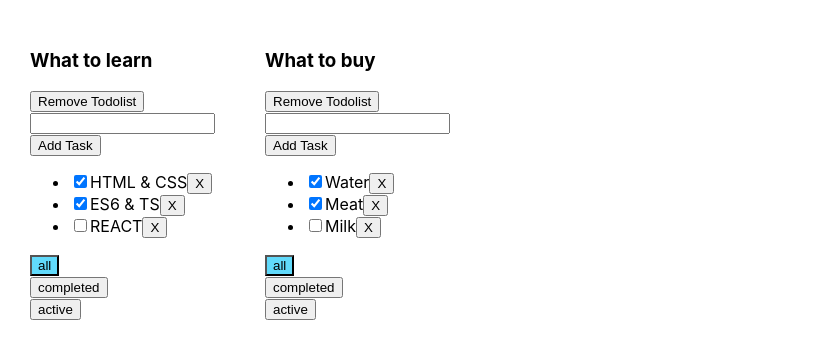
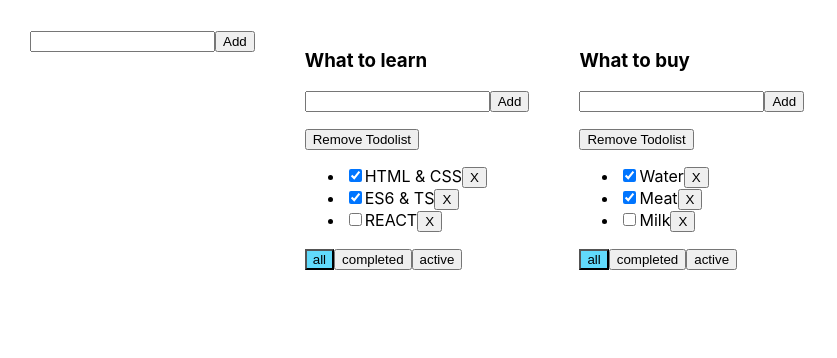
Before and after one commit to LDS196/my-to-do, a React (Create React App) app: page / in a window 1280 px wide. Shown: the top 358 px of the page, without its empty margins (0-837 px from the left). Built offline with nearby package versions, Linux system fonts and the light colour scheme.

Commit message:
add EditableSpan.tsx add AddItemForm.tsx

```diff
--- a/src/App.css
+++ b/src/App.css
@@ -38,3 +38,6 @@ padding: 30px;
     transform: rotate(360deg);
   }
 }
+.active{
+  background-color: #61dafb;
+}
--- a/src/App.tsx
+++ b/src/App.tsx
@@ -2,6 +2,7 @@ import React, {useState} from 'react';
 import './App.css';
 import {v1} from "uuid";
 import {Todolist} from "./Components/Todolist";
+import {AddItemForm} from "./Components/AddItemForm";
 
 
 export type TaskType = {
@@ -47,27 +48,38 @@ function App() {
         setTasks({...tasks, [todolistId]: tasks[todolistId].filter(t => t.id !== taskId)})
     }
 
-    const changeFilterTodolist=(value:FilterType,todolistId: string)=>{
-        setTodolists(todolists.map(tl=> tl.id===todolistId? {...tl,filter:value}: tl))
+    const changeFilterTodolist = (value: FilterType, todolistId: string) => {
+        setTodolists(todolists.map(tl => tl.id === todolistId ? {...tl, filter: value} : tl))
     }
-const removeTodolist = (todolistId:string)=>{
-        setTodolists(todolists.filter(tl=> tl.id!== todolistId))
+    const removeTodolist = (todolistId: string) => {
+        setTodolists(todolists.filter(tl => tl.id !== todolistId))
     }
-    const getTasksForRender=(tasks:Array<TaskType>, filter: FilterType)=>{
-        switch (filter){
+    const getTasksForRender = (tasks: Array<TaskType>, filter: FilterType) => {
+        switch (filter) {
             case 'active':
-                return tasks.filter((t=> !t.isDone));
+                return tasks.filter((t => !t.isDone));
             case 'completed':
-                return tasks.filter((t=> t.isDone));
+                return tasks.filter((t => t.isDone));
             default:
                 return tasks
         }
     }
-    const changeStatusTask = (taskId: string, todolistId:string, isDone:boolean)=>{
-        setTasks({...tasks, [todolistId]:tasks[todolistId].map(t=> t.id===taskId?{...t, isDone:isDone}:t)})
+    const changeStatusTask = (taskId: string, todolistId: string, isDone: boolean) => {
+        setTasks({...tasks, [todolistId]: tasks[todolistId].map(t => t.id === taskId ? {...t, isDone: isDone} : t)})
+    }
+    const addTodolist = (title: string) => {
+        const newTodolist: TodolistType = {id: v1(), title: title, filter: 'all'}
+        setTasks({...tasks, [newTodolist.id]: []})
+        setTodolists([newTodolist, ...todolists])
+    }
+    const onChangeTitleTask = (value: string, todolistId: string, taskId: string) => {
+        setTasks({...tasks, [todolistId]: tasks[todolistId].map(el => el.id === taskId ? {...el, title: value} : el)})
+    }
+    const onChangeSetTitleTodolist=(title:string, todolistId: string)=>{
+        setTodolists(todolists.map(el=> el.id===todolistId?{...el, title:title}: el))
     }
     let todolist = todolists.map(tl => {
-        const filteredTasksForTodolist = getTasksForRender(tasks[tl.id],tl.filter)
+        const filteredTasksForTodolist = getTasksForRender(tasks[tl.id], tl.filter)
 
         return <Todolist key={tl.id}
                          title={tl.title}
@@ -78,10 +90,13 @@ const removeTodolist = (todolistId:string)=>{
                          changeFilterTodolist={changeFilterTodolist}
                          changeStatusTask={changeStatusTask}
                          removeTodolist={removeTodolist}
-        removeTask={removeTask}/>
+                         removeTask={removeTask}
+                         onChangeTitleTask={onChangeTitleTask}
+                         onChangeSetTitleTodolist={onChangeSetTitleTodolist}/>
     })
     return (
         <div className="App">
+            <AddItemForm addItem={addTodolist}/>
             {todolist}
         </div>
     );
--- /dev/null
+++ b/src/Components/AddItemForm.tsx
@@ -0,0 +1,33 @@
+import React, {ChangeEvent, KeyboardEvent, useState} from "react";
+
+type AddItemFormType = {
+    addItem: (value: string) => void
+}
+export const AddItemForm: React.FC<AddItemFormType> = ({addItem}) => {
+    const errorText = 'Please, enter item title'
+    let [inputValue, setInputValue] = useState<string>('')
+    let [error, setError] = useState<string>('')
+    const onKeyDownHandler = (e: KeyboardEvent<HTMLInputElement>) => e.key === 'Enter' && onClickAddItemHandler();
+    const onChangeHandler = (e: ChangeEvent<HTMLInputElement>) => {
+        setError('')
+        setInputValue(e.currentTarget.value)
+    }
+    const onClickAddItemHandler = () => {
+        if (inputValue.trim()) {
+            addItem(inputValue.trim())
+        } else {
+            setError(errorText)
+        }
+        setInputValue('')
+    }
+
+    return (
+        <div>
+            <input onChange={onChangeHandler} value={inputValue} onKeyDown={onKeyDownHandler}/>
+            <button onClick={onClickAddItemHandler}>Add</button>
+            <p>{error ? error : ''}</p>
+
+        </div>
+
+    )
+}
--- a/src/Components/Button.module.css
+++ /dev/null
@@ -1,3 +0,0 @@
-.active{
-    background-color: #61dafb;
-}
--- a/src/Components/Button.tsx
+++ b/src/Components/Button.tsx
@@ -1,19 +1,16 @@
 import React from 'react';
-import {FilterType} from "../App";
-import s from './Button.module.css'
+
 type ButtonType = {
-    title: FilterType |string
-    filter: FilterType
-    callback: () => void
+
 }
-const Button: React.FC<ButtonType> = ({title, callback,filter}) => {
+const Button: React.FC<ButtonType> = () => {
     // const onClickHandler = () => {
     //     callback()
     // }
 
     return (
         <div>
-            <button className={ filter===title? s.active: undefined} onClick={callback}>{title}</button>
+            <button></button>
         </div>
     );
 };
--- /dev/null
+++ b/src/Components/EditableSpan.tsx
@@ -0,0 +1,42 @@
+import React, {ChangeEvent, KeyboardEvent, useState} from "react";
+
+type EditableSpanType = {
+    onChangeTitle: (value: string) => void
+    title: string
+}
+export const EditableSpan: React.FC<EditableSpanType> = ({title, onChangeTitle}) => {
+
+    let [editMode, setEditMode] = useState<boolean>(false)
+
+    const errorText = 'Please, enter item title';
+
+    let [inputValue, setInputValue] = useState<string>(title)
+    let [error, setError] = useState<string>('')
+
+    const onChangeHandler = (e: ChangeEvent<HTMLInputElement>) => {
+        setError('')
+        setInputValue(e.currentTarget.value)
+    }
+    const onChangeTitleHandler = () => {
+        if (inputValue.trim()) {
+            onChangeTitle(inputValue.trim())
+            setEditMode(false)
+        } else {
+            setError(errorText)
+        }
+    }
+    const onEditSpan = () => {
+        setEditMode(true)
+    }
+    const onKeyDownHandler = (e: KeyboardEvent<HTMLInputElement>) => e.key === 'Enter' && onChangeTitleHandler();
+    return (
+        editMode
+            ? <>
+                <input onChange={onChangeHandler} value={inputValue} onKeyDown={onKeyDownHandler}
+                       autoFocus={true} onBlur={onChangeTitleHandler}/>
+                <p>{error ? error : ''}</p>
+            </>
+            : <span onDoubleClick={onEditSpan}>{title}</span>
+
+    )
+}
--- a/src/Components/Todolist.tsx
+++ b/src/Components/Todolist.tsx
@@ -1,6 +1,7 @@
-import React, {ChangeEvent, KeyboardEvent, useState} from 'react';
+import React, {ChangeEvent} from 'react';
 import {FilterType, TaskType} from "../App";
-import Button from "./Button";
+import {AddItemForm} from "./AddItemForm";
+import {EditableSpan} from "./EditableSpan";
 
 type TodolistPropsType = {
     title: string
@@ -12,38 +13,27 @@ type TodolistPropsType = {
     changeFilterTodolist: (value: FilterType, todolistId: string) => void
     changeStatusTask: (taskId: string, todolistId: string, isDone: boolean) => void
     removeTodolist: (todolistId: string) => void
+    onChangeTitleTask:(value: string, todolistId: string, taskId:string) => void
+    onChangeSetTitleTodolist:(title:string, todolistId: string)=> void
 }
 export const Todolist: React.FC<TodolistPropsType> = (props) => {
 
     const {
-        title,
-        tasks,
-        addTask,
-        todolistId,
-        removeTask,
-        filter,
-        changeFilterTodolist,
-        changeStatusTask,
-        removeTodolist
+        title, tasks, addTask, todolistId, removeTask, filter,
+        changeFilterTodolist, changeStatusTask, removeTodolist,onChangeTitleTask,
+        onChangeSetTitleTodolist
     } = props
-    let [inputValue, setInputValue] = useState<string>('')
-    let [error, setError] = useState<string>('')
-    const errorText = 'Incorrect value'
-    const onChangeHandler = (e: ChangeEvent<HTMLInputElement>) => {
-        setError('')
-        setInputValue(e.currentTarget.value)
+    const addNewTask = (value: string) => {
+        addTask(value, todolistId)
     }
-    const addNewTask = () => {
-        if (inputValue.trim()) {
-            addTask(inputValue.trim(), todolistId)
-        } else {
-            setError(errorText)
-        }
-        setInputValue('')
-    }
-    const onKeyDownHandler = (e: KeyboardEvent<HTMLInputElement>) => e.key === 'Enter' && addNewTask();
     const onClickChangeFilterTodolist = (value: FilterType) => {
         changeFilterTodolist(value, todolistId)
+    }
+    const onClickRemoveTodolist = () => {
+        removeTodolist(todolistId)
+    }
+    const onChangeTitleTodolist=(title:string)=>{
+        onChangeSetTitleTodolist(title,todolistId)
     }
 
     let tasksForRender = tasks.length
@@ -54,8 +44,13 @@ export const Todolist: React.FC<TodolistPropsType> = (props) => {
             const onChangeSetTaskStatus = (e: ChangeEvent<HTMLInputElement>) => {
                 changeStatusTask(t.id, todolistId, e.currentTarget.checked)
             }
+            const onChangeTitle=(value: string,)=>{
+                onChangeTitleTask(value, todolistId, t.id)
+            }
             return <li key={t.id}>
-                <input type={"checkbox"} checked={t.isDone} onChange={onChangeSetTaskStatus}/><span>{t.title}</span>
+                <input type={"checkbox"} checked={t.isDone}
+                       onChange={onChangeSetTaskStatus}/>
+                <EditableSpan title={t.title} onChangeTitle={onChangeTitle}/>
                 <button onClick={removeTaskHandler}>X</button>
             </li>
         })
@@ -63,15 +58,20 @@ export const Todolist: React.FC<TodolistPropsType> = (props) => {
 
     return (
         <div>
-            <h3>{title}</h3>
-            <Button title={'Remove Todolist'} callback={() => removeTodolist(todolistId)} filter={filter}/>
-            <input onChange={onChangeHandler} value={inputValue} onKeyDown={onKeyDownHandler}/>
-            <Button title={'Add Task'} callback={addNewTask} filter={filter}/>
-            {error ? error : ''}
+            <h3><EditableSpan title={title} onChangeTitle={onChangeTitleTodolist}/></h3>
+            <AddItemForm addItem={addNewTask}/>
+
+            <button onClick={onClickRemoveTodolist}>Remove Todolist</button>
             <ul>{tasksForRender}</ul>
-            <Button title={'all'} callback={() => onClickChangeFilterTodolist('all')} filter={filter}/>
-            <Button title={'completed'} callback={() => onClickChangeFilterTodolist('completed')} filter={filter}/>
-            <Button title={'active'} callback={() => onClickChangeFilterTodolist('active')} filter={filter}/>
+            <button className={filter === 'all' ? 'active' : undefined}
+                    onClick={() => onClickChangeFilterTodolist('all')}>all
+            </button>
+            <button className={filter === 'completed' ? 'active' : undefined}
+                    onClick={() => onClickChangeFilterTodolist('completed')}>completed
+            </button>
+            <button className={filter === 'active' ? 'active' : undefined}
+                    onClick={() => onClickChangeFilterTodolist('active')}>active
+            </button>
 
         </div>
     );
```
